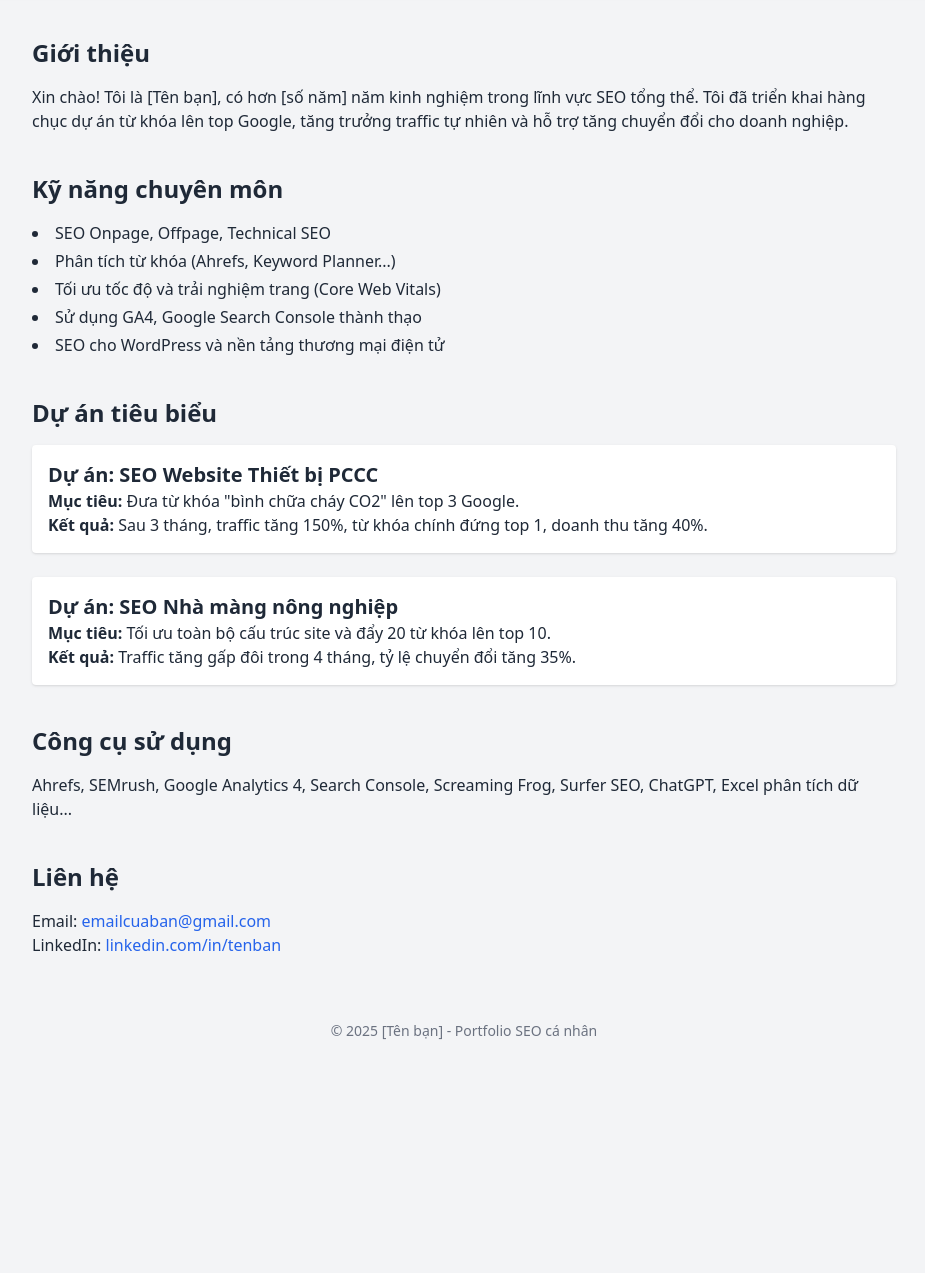
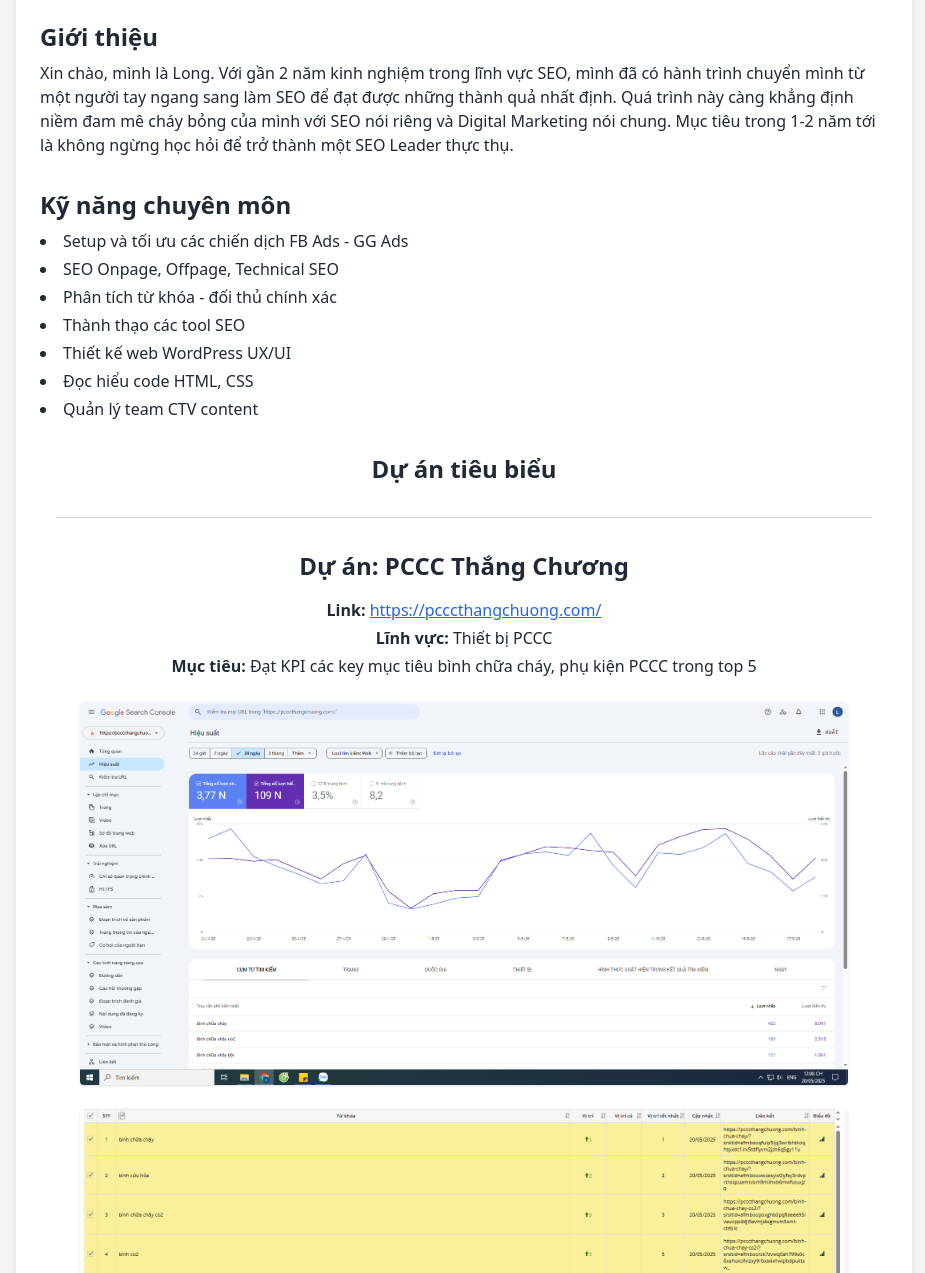
Before and after one commit to dinhlong4297/portfolio, a plain HTML site: page index.html in a window 1280 px wide. Shown: the part 119-1392 px from the top of the page, without its empty margins (176-1101 px from the left). Before the commit the page ends 1184 px from the top, so only its background shows below. Drawn offline with nearby package versions, Linux system fonts and the light colour scheme.

Commit message:
Thêm hình ảnh dự án và cập nhật bố cục căn giữa

```diff
--- a/index.html
+++ b/index.html
@@ -3,71 +3,128 @@
 <head>
   <meta charset="UTF-8" />
   <meta name="viewport" content="width=device-width, initial-scale=1.0" />
-  <title>Portfolio SEO - [Tên bạn]</title>
+  <title>Portfolio SEO - Long</title>
   <script src="https://cdn.tailwindcss.com"></script>
+<!-- Lightbox2 CSS -->
+<link href="https://cdnjs.cloudflare.com/ajax/libs/lightbox2/2.11.4/css/lightbox.min.css" rel="stylesheet">
+<!-- Lightbox2 JS -->
+<script src="https://cdnjs.cloudflare.com/ajax/libs/lightbox2/2.11.4/js/lightbox.min.js"></script>
 </head>
-<body class="bg-gray-100 text-gray-800 font-sans">
-  <header class="bg-white shadow p-6">
-    <h1 class="text-3xl font-bold text-center">Portfolio SEO - [Tên bạn]</h1>
-    <p class="text-center mt-2 text-gray-600">Chuyên gia SEO | Tối ưu hóa tìm kiếm Google | Phân tích dữ liệu</p>
-  </header>
+<body class="bg-gray-100 text-gray-800 p-6">
+  <div class="max-w-4xl mx-auto bg-white p-6 rounded-lg shadow-lg space-y-8">
 
-  <main class="max-w-4xl mx-auto py-10 px-4">
-    <!-- Giới thiệu -->
-    <section class="mb-10">
-      <h2 class="text-2xl font-semibold mb-4">Giới thiệu</h2>
+    <header class="text-center">
+      <h1 class="text-3xl font-bold">Portfolio SEO - Long</h1>
+      <p class="text-gray-600">Chuyên gia SEO | Tối ưu hóa tìm kiếm Google | Ads FB-GG</p>
+    </header>
+
+    <section>
+      <h2 class="text-2xl font-semibold mb-2">Giới thiệu</h2>
       <p>
-        Xin chào! Tôi là [Tên bạn], có hơn [số năm] năm kinh nghiệm trong lĩnh vực SEO tổng thể.
-        Tôi đã triển khai hàng chục dự án từ khóa lên top Google, tăng trưởng traffic tự nhiên và hỗ trợ tăng chuyển đổi cho doanh nghiệp.
+        Xin chào, mình là Long. Với gần 2 năm kinh nghiệm trong lĩnh vực SEO, mình đã có hành trình chuyển mình từ một người tay ngang sang làm SEO để đạt được những thành quả nhất định. Quá trình này càng khẳng định niềm đam mê cháy bỏng của mình với SEO nói riêng và Digital Marketing nói chung. Mục tiêu trong 1-2 năm tới là không ngừng học hỏi để trở thành một SEO Leader thực thụ.
       </p>
     </section>
 
-    <!-- Kỹ năng -->
-    <section class="mb-10">
-      <h2 class="text-2xl font-semibold mb-4">Kỹ năng chuyên môn</h2>
+    <section>
+      <h2 class="text-2xl font-semibold mb-2">Kỹ năng chuyên môn</h2>
       <ul class="list-disc list-inside space-y-1">
+        <li>Setup và tối ưu các chiến dịch FB Ads - GG Ads</li>
         <li>SEO Onpage, Offpage, Technical SEO</li>
-        <li>Phân tích từ khóa (Ahrefs, Keyword Planner...)</li>
-        <li>Tối ưu tốc độ và trải nghiệm trang (Core Web Vitals)</li>
-        <li>Sử dụng GA4, Google Search Console thành thạo</li>
-        <li>SEO cho WordPress và nền tảng thương mại điện tử</li>
+        <li>Phân tích từ khóa - đối thủ chính xác</li>
+        <li>Thành thạo các tool SEO</li>
+        <li>Thiết kế web WordPress UX/UI</li>
+        <li>Đọc hiểu code HTML, CSS</li>
+        <li>Quản lý team CTV content</li>
       </ul>
     </section>
 
-    <!-- Dự án tiêu biểu -->
-    <section class="mb-10">
-      <h2 class="text-2xl font-semibold mb-4">Dự án tiêu biểu</h2>
-      <div class="space-y-6">
-        <div class="bg-white p-4 rounded shadow">
-          <h3 class="text-xl font-bold">Dự án: SEO Website Thiết bị PCCC</h3>
-          <p><strong>Mục tiêu:</strong> Đưa từ khóa "bình chữa cháy CO2" lên top 3 Google.</p>
-          <p><strong>Kết quả:</strong> Sau 3 tháng, traffic tăng 150%, từ khóa chính đứng top 1, doanh thu tăng 40%.</p>
-        </div>
+    <section class="max-w-4xl mx-auto px-4">
+  <h2 class="text-2xl font-semibold mb-6 text-center">Dự án tiêu biểu</h2>
 
-        <div class="bg-white p-4 rounded shadow">
-          <h3 class="text-xl font-bold">Dự án: SEO Nhà màng nông nghiệp</h3>
-          <p><strong>Mục tiêu:</strong> Tối ưu toàn bộ cấu trúc site và đẩy 20 từ khóa lên top 10.</p>
-          <p><strong>Kết quả:</strong> Traffic tăng gấp đôi trong 4 tháng, tỷ lệ chuyển đổi tăng 35%.</p>
-        </div>
-      </div>
+  <!-- DỰ ÁN: PCCC Thắng Chương -->
+<div class="border-t border-gray-300 pt-8 mt-8">
+  <h3 class="text-2xl font-semibold text-center mb-4">Dự án: PCCC Thắng Chương</h3>
+  <div class="text-center space-y-1">
+    <p><strong>Link:</strong> <a href="https://pcccthangchuong.com/" class="text-blue-600 underline" target="_blank">https://pcccthangchuong.com/</a></p>
+    <p><strong>Lĩnh vực:</strong> Thiết bị PCCC</p>
+    <p><strong>Mục tiêu:</strong> Đạt KPI các key mục tiêu bình chữa cháy, phụ kiện PCCC trong top 5</p>
+  </div>
+
+  <!-- Hình ảnh SEO kết quả -->
+  <div class="flex justify-center my-6">
+    <a href="img/pccc-1.png" data-lightbox="pccc" data-title="Biểu đồ GSC PCCC">
+      <img src="img/pccc-1.png" alt="Biểu đồ GSC" class="rounded shadow max-w-full w-full md:w-[768px]">
+    </a>
+  </div>
+
+  <div class="flex justify-center my-6">
+    <a href="img/pccc-2.png" data-lightbox="pccc" data-title="Từ khóa SEO PCCC 1">
+      <img src="img/pccc-2.png" alt="Từ khóa SEO PCCC 1" class="rounded shadow max-w-full w-full md:w-[768px]">
+    </a>
+  </div>
+
+  <div class="flex justify-center my-6">
+    <a href="img/pccc-3.png" data-lightbox="pccc" data-title="Từ khóa SEO PCCC 2">
+      <img src="img/pccc-3.png" alt="Từ khóa SEO PCCC 2" class="rounded shadow max-w-full w-full md:w-[768px]">
+    </a>
+  </div>
+</div>
+
+  <!-- DỰ ÁN: An Thiên Hương -->
+<div class="border-t border-gray-300 pt-8 mt-8">
+  <h3 class="text-2xl font-semibold text-center mb-4">Dự án: An Thiên Hương</h3>
+  <div class="text-center space-y-1">
+    <p><strong>Link:</strong> <a href="https://anthienhuong.com/" class="text-blue-600 underline" target="_blank">https://anthienhuong.com/</a></p>
+    <p><strong>Lĩnh vực:</strong> Trầm hương mỹ nghệ</p>
+    <p><strong>Mục tiêu:</strong> Đạt KPI các key mục tiêu vòng trầm hương, sản phẩm từ trầm hương trong top 5</p>
+  </div>
+
+  <!-- Hình ảnh SEO kết quả -->
+  <div class="flex justify-center my-6">
+    <a href="img/tram-1.jpg" data-lightbox="ath" data-title="Biểu đồ GSC An Thiên Hương">
+      <img src="img/tram-1.jpg" alt="Biểu đồ GSC An Thiên Hương" class="rounded shadow max-w-full w-full md:w-[768px]">
+    </a>
+  </div>
+
+  <div class="flex justify-center my-6">
+    <a href="img/tram-2.png" data-lightbox="ath" data-title="Từ khóa SEO ATH 1">
+      <img src="img/tram-2.png" alt="Từ khóa SEO ATH 1" class="rounded shadow max-w-full w-full md:w-[768px]">
+    </a>
+  </div>
+</div>
+
+
+  <!-- DỰ ÁN: Nam Việt Sport -->
+<div class="border-t border-gray-300 pt-8 mt-8">
+  <h3 class="text-2xl font-semibold text-center mb-4">Dự án: Nam Việt Sport</h3>
+  <div class="text-center space-y-1">
+    <p><strong>Link:</strong> <a href="https://thethaonamviet.vn/" class="text-blue-600 underline" target="_blank">https://thethaonamviet.vn/</a></p>
+    <p><strong>Lĩnh vực:</strong> Thiết bị thể thao</p>
+    <p><strong>Mục tiêu:</strong> SEO thiết bị thể thao trường học, dụng cụ thể thao ngoài trời, top 5 và phủ top từ khóa sản phẩm</p>
+  </div>
+
+  <!-- Hình ảnh SEO kết quả -->
+  <div class="flex justify-center my-6">
+    <a href="img/namviet-1.jpg" data-lightbox="nvs" data-title="Biểu đồ GSC Nam Việt Sport">
+      <img src="img/namviet-1.jpg" alt="Biểu đồ GSC Nam Việt Sport" class="rounded shadow max-w-full w-full md:w-[768px]">
+    </a>
+  </div>
+
+  <div class="flex justify-center my-6">
+    <a href="img/namviet-2.png" data-lightbox="nvs" data-title="Từ khóa SEO NVS 1">
+      <img src="img/namviet-2.png" alt="Từ khóa SEO NVS 1" class="rounded shadow max-w-full w-full md:w-[768px]">
+    </a>
+  </div>
+</div>
+
+
+    <section>
+      <h2 class="text-2xl font-semibold mb-2">Liên hệ</h2>
+      <p><strong>Zalo:</strong> <a href="https://zalo.me/0364390273" class="text-blue-600 underline">https://zalo.me/0364390273</a></p>
+      <p><strong>Điện thoại:</strong> <a href="tel:0364390273" class="text-blue-600 underline">0364390273</a></p>
+      <p><strong>Email:</strong> <a href="mailto:nguyenlong4297@gmail.com" class="text-blue-600 underline">nguyenlong4297@gmail.com</a></p>
     </section>
 
-    <!-- Công cụ sử dụng -->
-    <section class="mb-10">
-      <h2 class="text-2xl font-semibold mb-4">Công cụ sử dụng</h2>
-      <p>Ahrefs, SEMrush, Google Analytics 4, Search Console, Screaming Frog, Surfer SEO, ChatGPT, Excel phân tích dữ liệu...</p>
-    </section>
-
-    <!-- Liên hệ -->
-    <section>
-      <h2 class="text-2xl font-semibold mb-4">Liên hệ</h2>
-      <p>Email: <a href="mailto:emailcuaban@gmail.com" class="text-blue-600">emailcuaban@gmail.com</a></p>
-      <p>LinkedIn: <a href="https://www.linkedin.com/in/tenban" class="text-blue-600" target="_blank">linkedin.com/in/tenban</a></p>
-    </section>
-  </main>
-
-  <footer class="text-center text-sm text-gray-500 py-6">
-    © 2025 [Tên bạn] - Portfolio SEO cá nhân
-  </footer>
+  </div>
 </body>
 </html>
```
Also changed, not shown: img/namviet-1.jpg (added), img/namviet-2.png (added), img/pccc-1.png (added), img/pccc-2.png (added), img/pccc-3.png (added), img/tram-1.jpg (added), img/tram-2.png (added).
